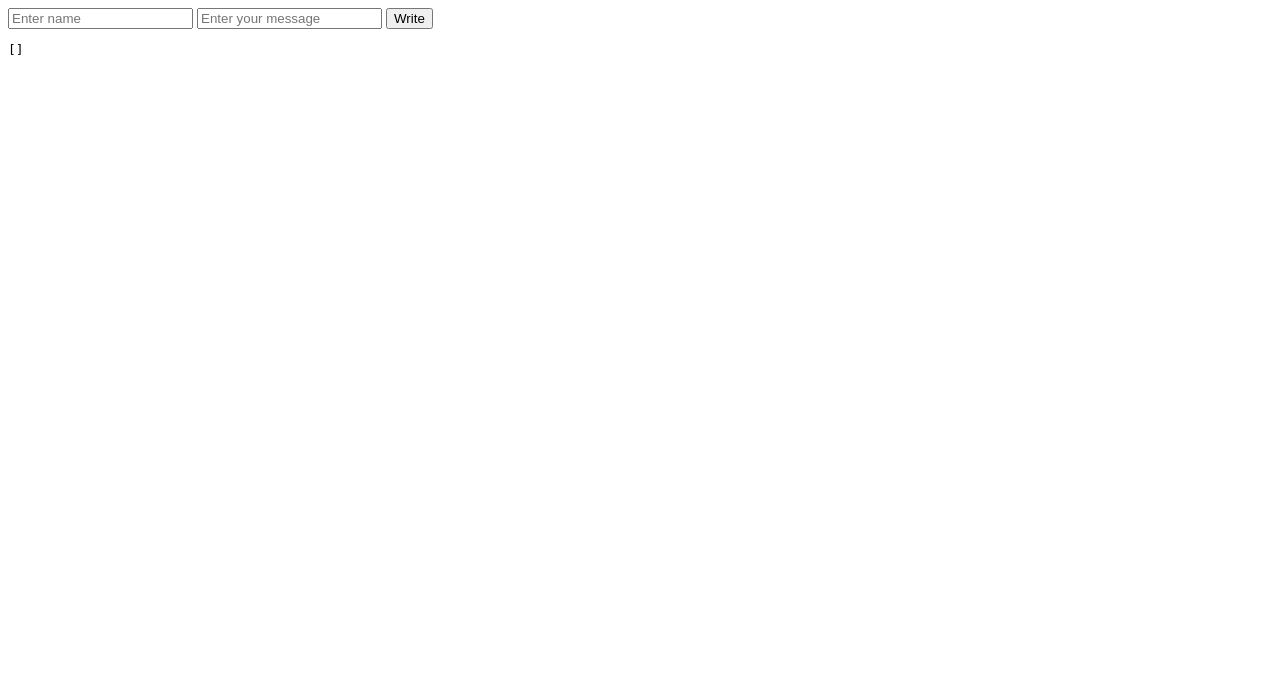
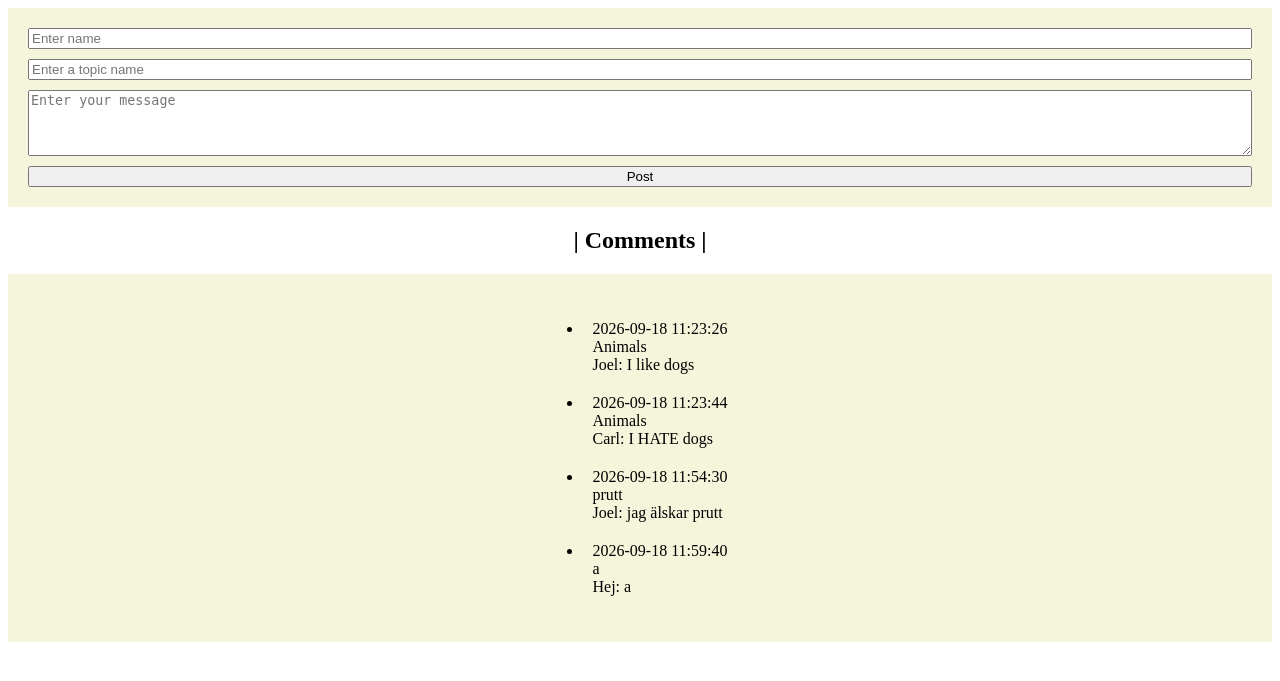
Before and after one commit to joelwassberg-ctrl/G-stbok, a Flask app: page / in a window 1280 px wide. Shown: the top 681 px of the page. Run offline with Flask 3, Linux system fonts and the light colour scheme.

Commit message:
laggt till css. fixat kod. fixat komentar fält osv.

```diff
--- a/app.py
+++ b/app.py
@@ -1,9 +1,9 @@
 from flask import Flask, redirect, request, render_template_string
-import os, json
+import os, json, datetime
 
 app = Flask(__name__)
 
-FILE_PATH = 'media.data'
+FILE_PATH = 'media.json'
 
 
 def read_data():
@@ -16,14 +16,16 @@ def read_data():
 
 @app.route('/', methods=['GET'])
 def index():
-    return render_template_string(open('templates/media.html').read(), media=json.dumps(read_data(), ensure_ascii=False))
+    return render_template_string(open('templates/media.html').read(), media=read_data(), ensure_ascii=False)
 
 
 @app.route('/text-channel', methods=['POST'])
 def write():
     media = read_data()
     media.append({
+        'timestamp': datetime.datetime.now().strftime("%Y-%m-%d %H:%M:%S"),
         'name': request.form.get('name', ''),
+        'topic': request.form.get('topic', ''),
         'message': request.form.get('message', '')
     })
     with open(FILE_PATH, 'w') as file:
--- /dev/null
+++ b/media.json
@@ -0,0 +1,26 @@
+[
+  {
+    "timestamp": "2026-09-18 11:23:26",
+    "name": "Joel",
+    "topic": "Animals",
+    "message": "I like dogs"
+  },
+  {
+    "timestamp": "2026-09-18 11:23:44",
+    "name": "Carl",
+    "topic": "Animals",
+    "message": "I HATE dogs"
+  },
+  {
+    "timestamp": "2026-09-18 11:54:30",
+    "name": "Joel",
+    "topic": "prutt",
+    "message": "jag \u00e4lskar prutt"
+  },
+  {
+    "timestamp": "2026-09-18 11:59:40",
+    "name": "Hej",
+    "topic": "a",
+    "message": "a"
+  }
+]
--- /dev/null
+++ b/static/style.css
@@ -0,0 +1,29 @@
+form{
+    display: flex;
+    flex-direction: column;
+    gap: 10px;
+}
+.inputField{
+    display: flex;
+    flex-direction: column;
+    gap: 10px;
+    background-color:beige;
+    padding: 20px;
+}
+.comments{
+    display: flex;
+    align-items: center;
+    flex-direction: column;
+    gap: 10px;
+}
+.message{
+    display: flex;
+    align-items: center;
+    flex-direction: column;
+    gap: 10px;
+    background-color:beige;
+    padding: 20px;
+}
+li{
+    padding: 10px;
+}
--- a/templates/media.html
+++ b/templates/media.html
@@ -3,15 +3,35 @@
 <head>
     <meta charset="UTF-8">
     <meta name="viewport" content="width=device-width, initial-scale=1.0">
+    <link rel="stylesheet" href="/static/style.css">
     <title>Document</title>
 </head>
 <body>
-    <form action="/text-channel" method="post">
-        <input type="text" name="name" placeholder="Enter name">
-        <input type="text" name="message" placeholder="Enter your message">
-        <button type="submit">Write</button>
-    </form>
-
-    <pre>{{ media }}</pre>
+    <div class="inputField">
+        <form action="/text-channel" method="post">
+            <input type="text" name="name" placeholder="Enter name">
+            <input name="topic" placeholder="Enter a topic name">
+            <textarea name="message" rows="4" cols="30" placeholder="Enter your message"></textarea>
+            <button type="submit">Post</button>
+        </form>
+    </div>
+    <h2 class="comments">| Comments |</h2>
+    {%if media %}
+    <div class="message">
+        <ul>
+            {% for item in media %}
+            <li>
+                {{ item.timestamp }}
+                <br>
+                {{ item.topic }}
+                <br>
+                {{ item.name }}: {{ item.message }}
+            </li>
+            {% endfor %}
+        </ul>
+    </div>
+    {% else %}
+    <p>No messages yet.</p>
+    {% endif %}
 </body>
 </html>
```
